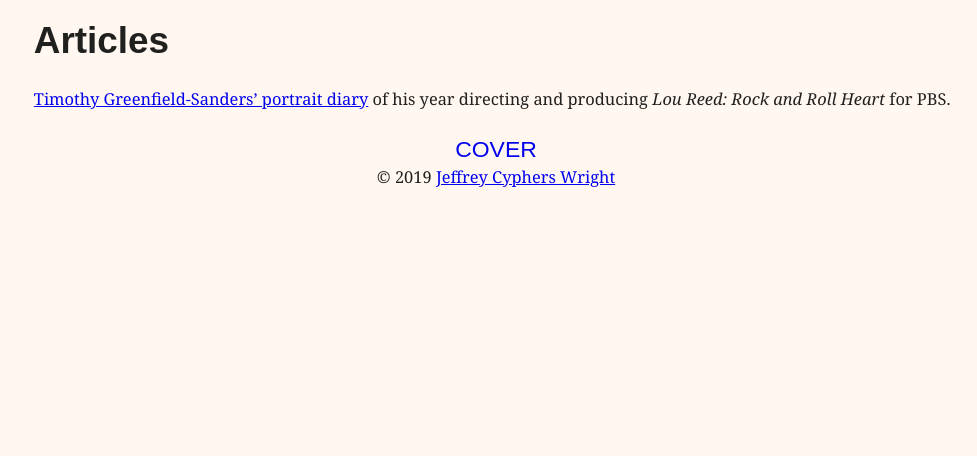
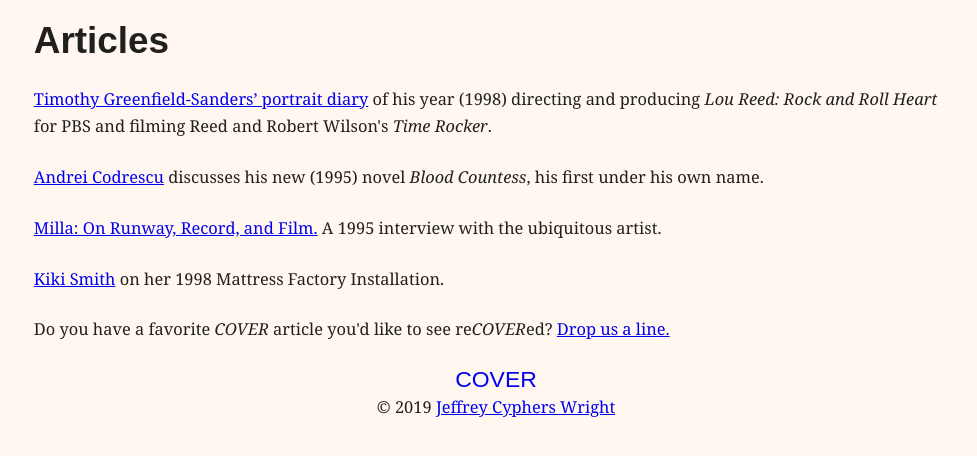
Before and after one commit to loriortiz/cover, a Gatsby site: page /articles in a window 1280 px wide. Shown: the part 96-552 px from the top of the page, without its empty margins (144-1121 px from the left). Built offline with nearby package versions, Linux system fonts and the light colour scheme; Gatsby itself is replaced by a stand-in of ours; a web font is replaced by a local one; what typography-theme-sutro would draw is missing.

Commit message:
Complete articles page

```diff
--- a/src/pages/articles.js
+++ b/src/pages/articles.js
@@ -7,7 +7,15 @@
   <Layout>
     <SEO title="Articles" />
     <h1>Articles</h1>
-    <p><Link to="/reed-portrait">Timothy Greenfield-Sanders’ portrait diary</Link> of his year directing and producing <em>Lou Reed: Rock and Roll Heart</em> for PBS.</p>
+    <p><Link to="/reed-portrait">Timothy Greenfield-Sanders’ portrait diary</Link> of his year (1998) directing and producing <em>Lou Reed: Rock and Roll Heart</em> for PBS and filming Reed and Robert Wilson's <em>Time Rocker</em>.</p>
+
+    <p><Link to="/andrei-coddrescu">Andrei Codrescu</Link> discusses his new (1995) novel <em>Blood Countess</em>, his first under his own name.</p>
+
+    <p><Link to="/milla">Milla: On Runway, Record, and Film.</Link> A 1995 interview with the ubiquitous artist.</p>
+
+    <p><Link to="/kiki-smith">Kiki Smith</Link> on her 1998 Mattress Factory Installation.</p>
+
+    <p>Do you have a favorite <em>COVER</em> article you'd like to see re<em>COVER</em>ed? <Link to="/contact">Drop us a line.</Link></p>
   </Layout>
 )
 
```
